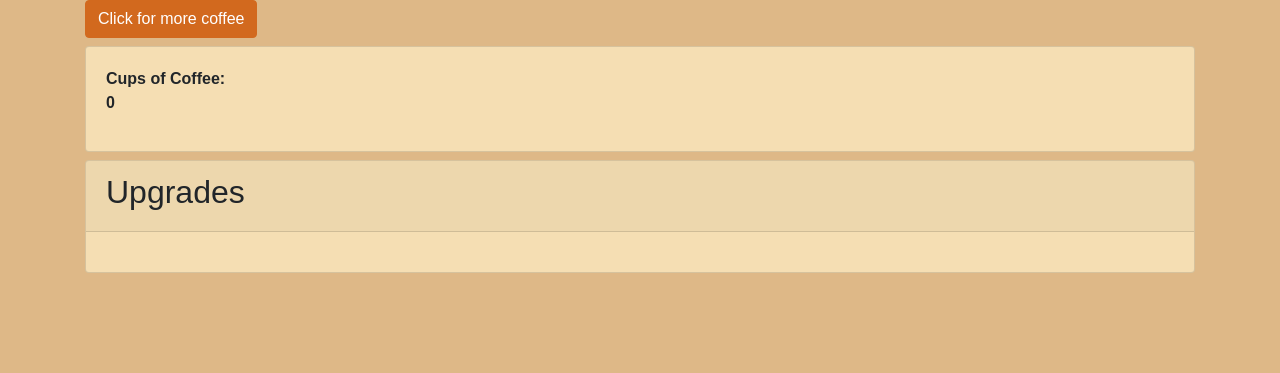
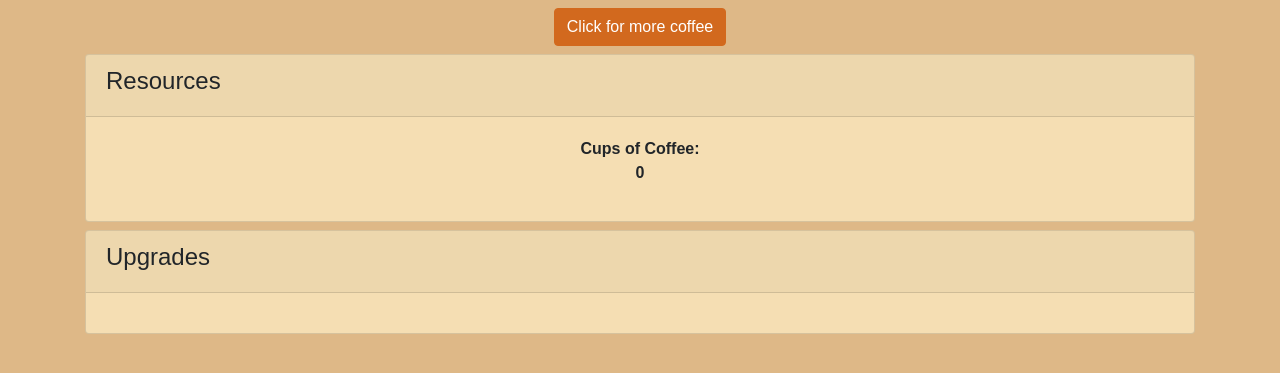
Before and after one commit to CRudorf/CoffeeClicker, a Flask app: page / in a window 1280 px wide. Shown: the part 80-453 px from the top of the page. Run offline with Flask 2, Linux system fonts and the light colour scheme; some libraries are stand-ins or nearby versions; some web fonts are replaced.

Commit message:
Centered more components, spacing

```diff
--- a/templates/index.html
+++ b/templates/index.html
@@ -20,24 +20,27 @@
           <h1>Coffee Clicker</h1>
         </div>
       </div>
-      <nav class="nav-bar navbar-light text-center">
+      <nav class="nav-bar navbar-light text-center mb-2">
         <a href="#">Achievements</a>
         <a href="#">Prestige</a>
         <a href="#">Donate</a>
       </nav>
-      <div class="row align-items-center mb-2">
+      <div class="row align-items-center text-center mb-2">
         <div class="col-12">
           <button type="button" class="btn btn-primary" id="moneyButton">Click for more coffee</button>
         </div>
       </div>
       <div class="card mb-2">
-        <div class="card-body">
+        <div class="card-header">
+          <h4>Resources</h4>
+        </div>
+        <div class="card-body text-center">
           <strong>Cups of Coffee: <p id="money"></p></strong>
         </div>
       </div>
       <div class="card mb-2">
         <div class="card-header">
-          <h2>Upgrades</strong>
+          <h4>Upgrades</h4>
         </div>
         <div class="card-body">
         </div>
```
